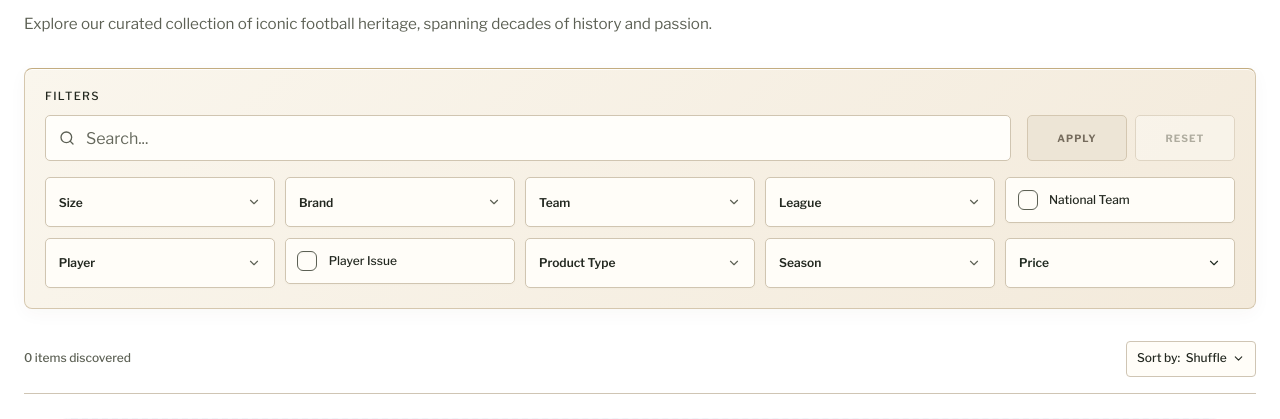
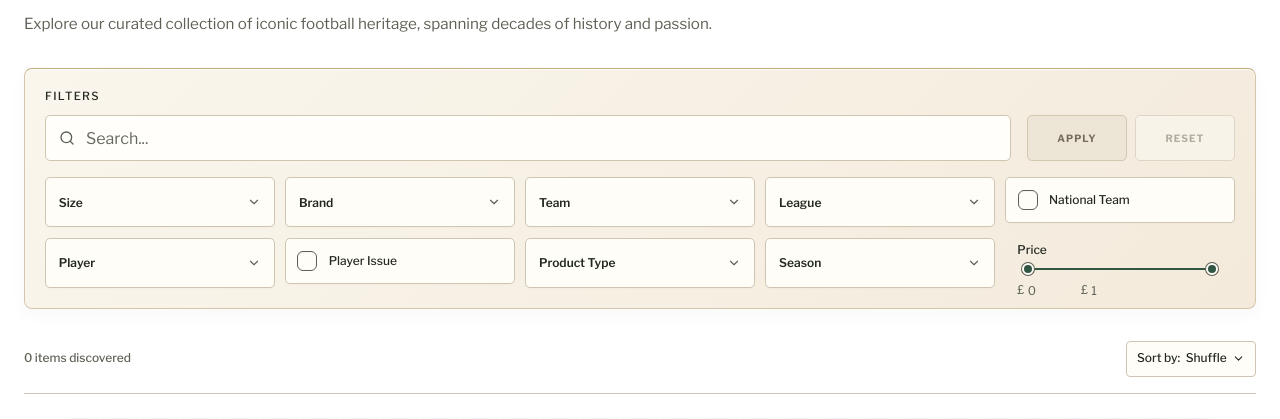
Before and after one commit to VitoAntonioPagone/kitaly, a Flask app: page / in a window 1280 px wide. Shown: the part 246-665 px from the top of the page. Run offline with Flask 3, Linux system fonts and the light colour scheme; some libraries are stand-ins or nearby versions; some web fonts are replaced.

Commit message:
Keep price range visible within aligned filter row

```diff
--- a/static/css/catalogue-renovation.css
+++ b/static/css/catalogue-renovation.css
@@ -837,23 +837,27 @@ html.dark body.catalogue-renovated .hover\:text-slate-600:hover { color: var(--i
 .shirt-main-size > span { color: var(--muted); font-size: 12px; font-weight: 400; }
 .shirt-main-size > strong { font-weight: 600; }
 
-/* Price uses the same trigger and grid footprint as the other filters. */
+/* A visible range, aligned to the 50px filter controls. */
 .catalogue-renovated [data-filter-form] > .space-y-6 > .catalog-price-filter { min-width: 0; margin: 0 !important; }
 body.catalogue-renovated .catalog-price-filter > .catalog-price-panel {
-    position: absolute; top: calc(100% + 7px); left: auto; right: 0;
-    width: 280px; max-width: calc(100vw - 64px); padding: 16px;
-    border: 1px solid var(--rule); border-radius: 6px;
-    background: var(--paper-bright); box-shadow: 0 12px 28px rgba(0,0,0,.13);
-    display: block;
+    position: static; width: 100%; max-width: none; height: 50px; box-sizing: border-box;
+    padding: 3px 12px 0; border: 0; border-radius: 0; background: transparent; box-shadow: none;
+    display: grid; grid-template-columns: auto 1fr; column-gap: 12px; row-gap: 0;
+    color: var(--ink); font-family: 'Libre Franklin', sans-serif;
 }
-body.catalogue-renovated .catalog-price-panel .price-panel-actions { display: flex; justify-content: flex-end; margin: 0; padding: 0; border: 0; }
-body.catalogue-renovated .catalog-price-panel .price-clear { min-height: 32px; font-size: 12px; }
-body.catalogue-renovated .catalog-price-panel .price-number-fields { display: grid; grid-template-columns: minmax(0,1fr) minmax(0,1fr); gap: 16px; }
-body.catalogue-renovated .catalog-price-panel .price-number-fields > div { display: block; }
-body.catalogue-renovated .catalog-price-panel .price-input-wrap { margin-top: 8px; height: 42px; padding: 0 10px; gap: 6px; border: 1px solid var(--rule); border-radius: 3px; background: var(--paper); }
-body.catalogue-renovated .catalog-price-panel .price-input-wrap:focus-within { border-color: var(--ink); box-shadow: 0 0 0 1px var(--ink); }
-body.catalogue-renovated .catalog-price-panel input[type=number] { font-size: 16px; font-weight: 400; }
-body.catalogue-renovated .catalog-price-panel .price-range-sliders { display: block; margin: 8px 8px 16px; }
+.price-inline-label { align-self: center; font-size: 12px; font-weight: 500; }
+body.catalogue-renovated .catalog-price-panel .price-number-fields { display: flex; justify-content: flex-end; gap: 12px; min-width: 0; }
+body.catalogue-renovated .catalog-price-panel .price-number-fields > div { min-width: 0; max-width: 82px; }
+body.catalogue-renovated .catalog-price-panel .price-input-wrap { display: flex; align-items: center; margin: 0; padding: 0; height: 24px; gap: 3px; border: 0; border-bottom: 1px solid transparent; border-radius: 0; background: transparent; box-shadow: none; }
+body.catalogue-renovated .catalog-price-panel .price-input-wrap:focus-within { border-bottom-color: var(--ink); }
+body.catalogue-renovated .catalog-price-panel input[type=number] { width: 5ch; font-size: 12px; font-weight: 400; }
+body.catalogue-renovated .catalog-price-panel .price-input-wrap > span { font-size: 12px; }
+body.catalogue-renovated .catalog-price-panel input::placeholder { color: var(--muted); opacity: 1; }
+body.catalogue-renovated .catalog-price-panel .price-range-sliders { grid-column: 1 / -1; display: block; height: 20px; margin: 0 5px; }
+body.catalogue-renovated .price-range-sliders::before { top: 9px; height: 2px; }
+body.catalogue-renovated .price-range-sliders input[type=range] { height: 20px; }
+body.catalogue-renovated .price-range-sliders input[type=range]::-webkit-slider-thumb { width: 12px; height: 12px; margin-top: -4.5px; border-width: 2px; box-shadow: 0 0 0 1px var(--muted); }
+body.catalogue-renovated .price-range-sliders input[type=range]::-moz-range-thumb { width: 8px; height: 8px; border-width: 2px; }
 
 .shirt-summary > .shirt-size { margin-bottom: 16px; }
 .shirt-size h2 { font-size: .875rem; font-weight: 600; margin-bottom: .5rem; }
--- a/static/js/catalogue-filters.js
+++ b/static/js/catalogue-filters.js
@@ -68,7 +68,7 @@ document.addEventListener('DOMContentLoaded', () => {
         event.preventDefault();
         stepPrice(input, event.key === 'ArrowUp' ? 1 : -1);
     }));
-    form.querySelector('[data-price-clear]').addEventListener('click', () => {
+    form.querySelector('[data-price-clear]')?.addEventListener('click', () => {
         minimum.value = '';
         maximum.value = '';
         form.requestSubmit();
--- a/templates/public/catalog.html
+++ b/templates/public/catalog.html
@@ -3,7 +3,7 @@
 {% block page_class %}catalogue-renovated{% endblock %}
 {% block page_styles %}
 <link href="https://fonts.googleapis.com/css2?family=Barlow+Condensed:ital,wght@0,600;0,700;1,600&family=Libre+Franklin:wght@400;500;600;700&display=swap" rel="stylesheet">
-<link rel="stylesheet" href="{{ url_for('static', filename='css/catalogue-renovation.css', v='20261031-aligned-filters') }}">
+<link rel="stylesheet" href="{{ url_for('static', filename='css/catalogue-renovation.css', v='20261031-inline-price') }}">
 {% endblock %}
 
 {% block title %}{{ _('Catalogue') }}{% if request.args.get('brand') %} — {{ request.args.get('brand') }}{% endif %} —
@@ -457,17 +457,11 @@ The Stock{% endblock %}
                                     </div>
                                 </details>
                             </div>
-                            <details class="catalog-filter-group catalog-price-filter rounded-2xl border border-slate-200 bg-white/90 shadow-[0_12px_30px_-24px_rgba(15,23,42,0.35)]">
-                                <summary class="catalog-filter-summary flex list-none items-center justify-between gap-3">
-                                    <span>{{ _('Price') }}</span>
-                                    <i data-lucide="chevron-down" class="catalog-filter-summary-icon h-4 w-4 transition-transform duration-200"></i>
-                                </summary>
+                            <section class="catalog-price-filter" aria-label="{{ _('Price') }}">
                                 <div class="catalog-price-panel">
                                     <input type="hidden" name="price_currency" value="GBP">
 
-                                    <div class="price-panel-actions">
-                                        <button type="button" class="price-clear" data-price-clear>{{ 'Cancella' if session.get('lang') == 'it' else 'Clear' }}</button>
-                                    </div>
+                                    <span class="price-inline-label">{{ _('Price') }}</span>
                                     <div class="price-range-sliders">
                                         <label for="price-from-range">{{ 'Prezzo minimo' if session.get('lang') == 'it' else 'Minimum price' }}</label>
                                         <input id="price-from-range" type="range" min="0" max="{{ price_ceiling }}" step="1" value="{{ price_min if price_min is not none else 0 }}" data-price-range="min">
@@ -476,16 +470,16 @@ The Stock{% endblock %}
                                     </div>
                                     <div class="price-number-fields">
                                         <div>
-                                            <label for="price-from">{{ 'Prezzo minimo' if session.get('lang') == 'it' else 'Minimum price' }}</label>
+                                            <label for="price-from" class="sr-only">{{ 'Prezzo minimo' if session.get('lang') == 'it' else 'Minimum price' }}</label>
                                             <span class="price-input-wrap"><span aria-hidden="true">£</span><input id="price-from" type="number" name="price_min" min="0" step="any" placeholder="0" value="{{ price_min if price_min is not none else '' }}" data-price-number="min"></span>
                                         </div>
                                         <div>
-                                            <label for="price-to">{{ 'Prezzo massimo' if session.get('lang') == 'it' else 'Maximum price' }}</label>
+                                            <label for="price-to" class="sr-only">{{ 'Prezzo massimo' if session.get('lang') == 'it' else 'Maximum price' }}</label>
                                             <span class="price-input-wrap"><span aria-hidden="true">£</span><input id="price-to" type="number" name="price_max" min="0" step="any" placeholder="{{ price_ceiling }}" value="{{ price_max if price_max is not none else '' }}" data-price-number="max"></span>
                                         </div>
                                     </div>
                                 </div>
-                            </details>
+                            </section>
                         </div>
 
                     </form>
@@ -642,7 +636,7 @@ The Stock{% endblock %}
 
 {% block scripts %}
 <script src="{{ url_for('static', filename='js/gallery-hover.js', v='20261022-return-to-cover') }}"></script>
-<script src="{{ url_for('static', filename='js/catalogue-filters.js', v='20261031-price-release') }}"></script>
+<script src="{{ url_for('static', filename='js/catalogue-filters.js', v='20261031-inline-price') }}"></script>
 <script>
     document.addEventListener('DOMContentLoaded', () => {
         const toggle = document.getElementById('catalog-filters-toggle');
```
